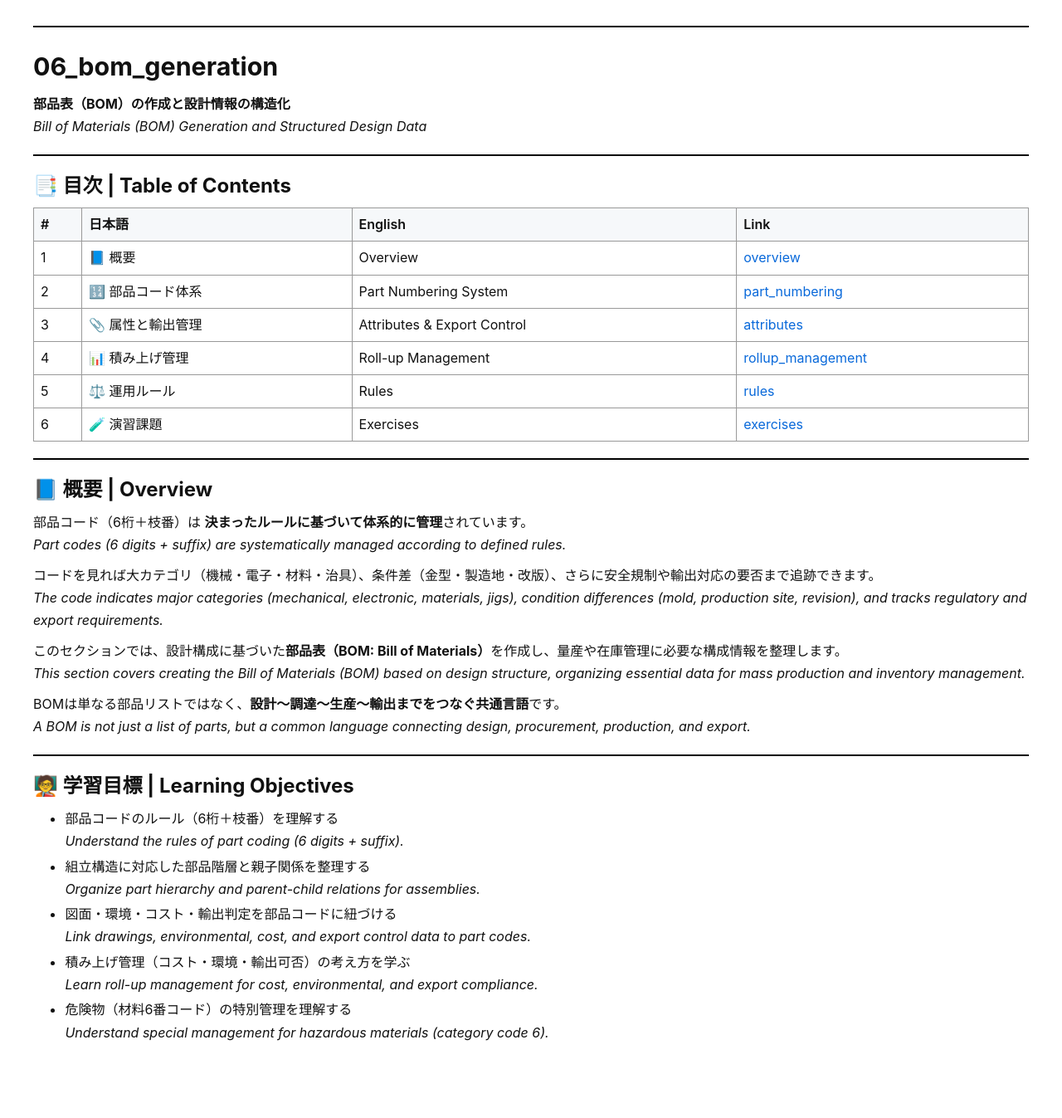
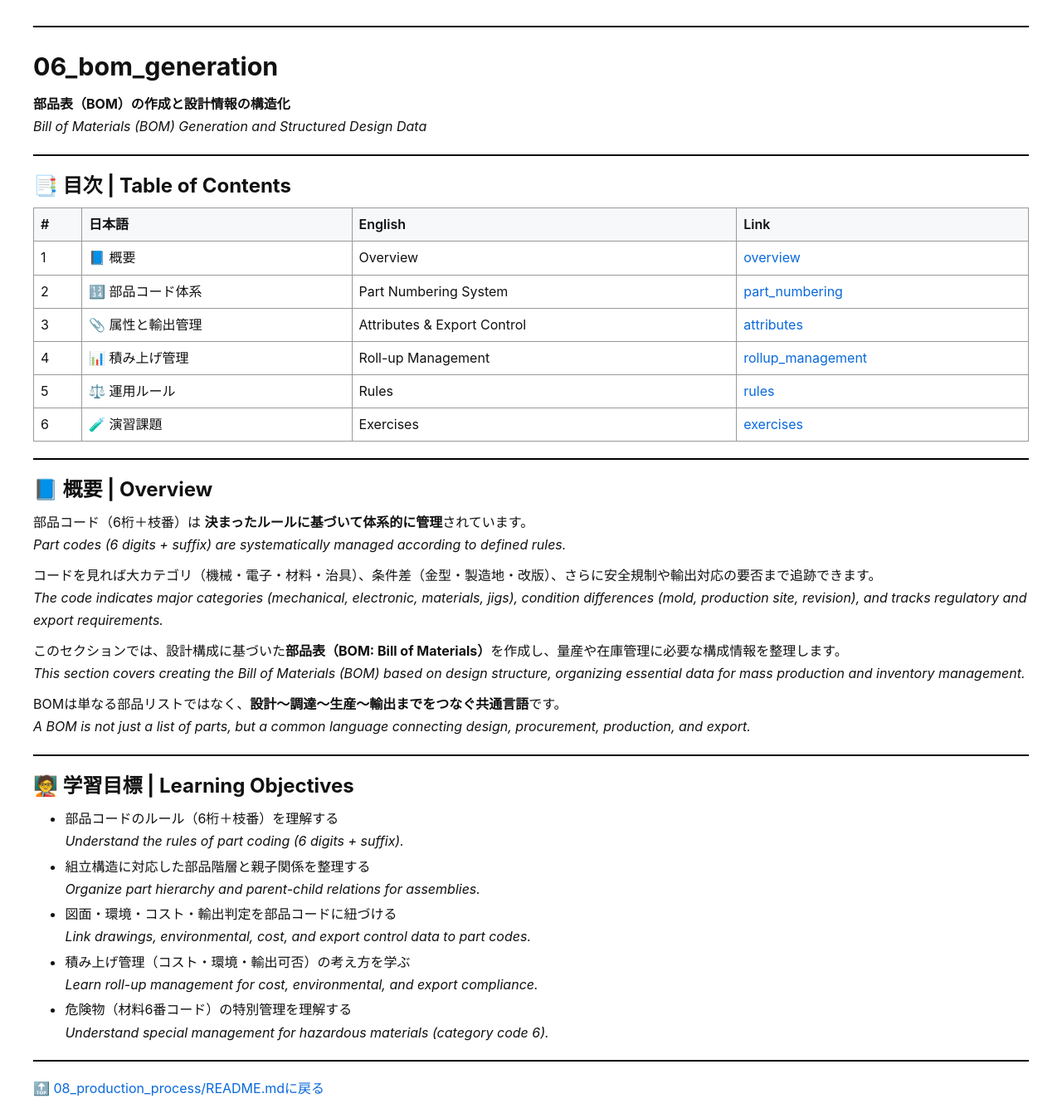
Before and after one commit to Samizo-AITL/EduMecha, a Jekyll site: the page built from 08_production_process/06_bom_generation/index.md, in a window 1280 px wide. Shown: the whole page at 83% size. Built offline with Jekyll 4.4.1, drawn with Linux system fonts in a browser that asks for light colours; before the commit the page ends 1279 px from its top, so only the background shows below that.

Commit message:
Update index.md

```diff
--- a/08_production_process/06_bom_generation/index.md
+++ b/08_production_process/06_bom_generation/index.md
@@ -55,3 +55,7 @@ BOMは単なる部品リストではなく、**設計〜調達〜生産〜輸出
   *Learn roll-up management for cost, environmental, and export compliance.*
 - 危険物（材料6番コード）の特別管理を理解する
   *Understand special management for hazardous materials (category code 6).*
+
+---
+
+[🔝 08_production_process/README.mdに戻る ](../)
```
